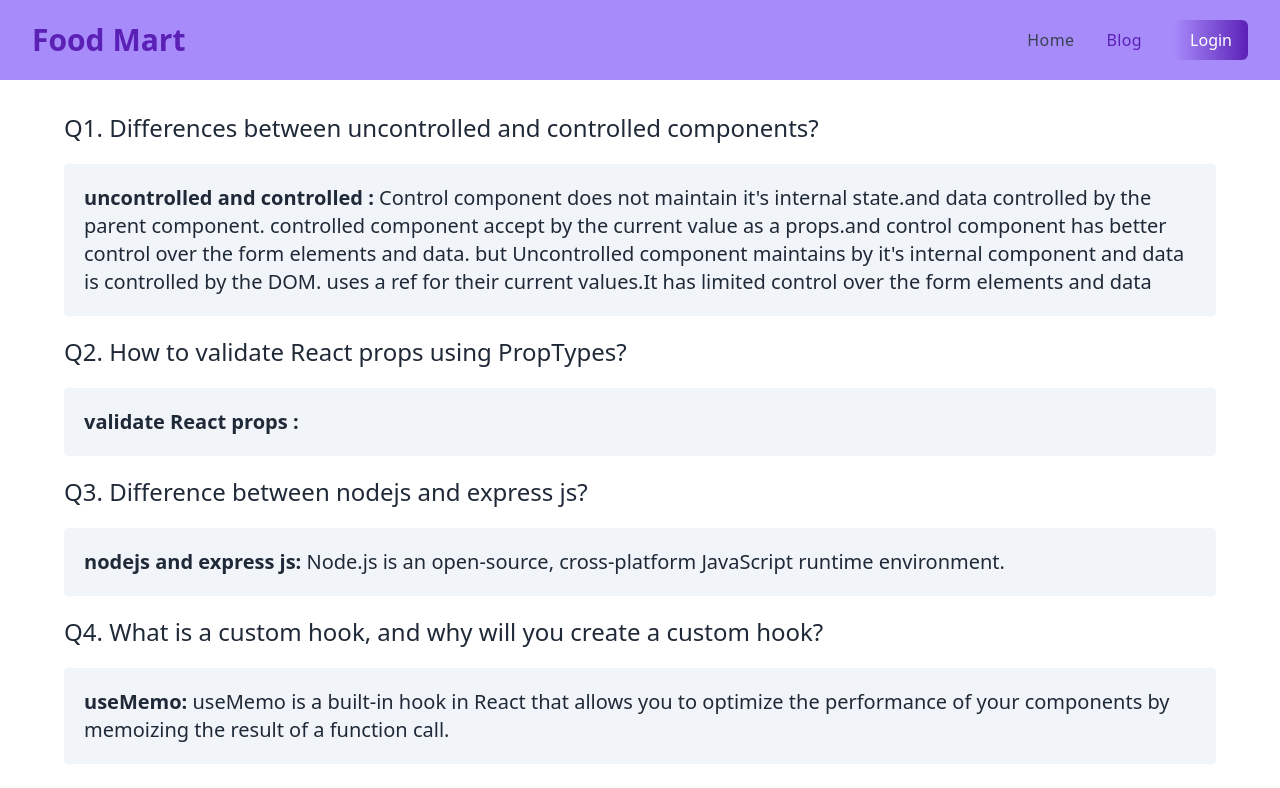
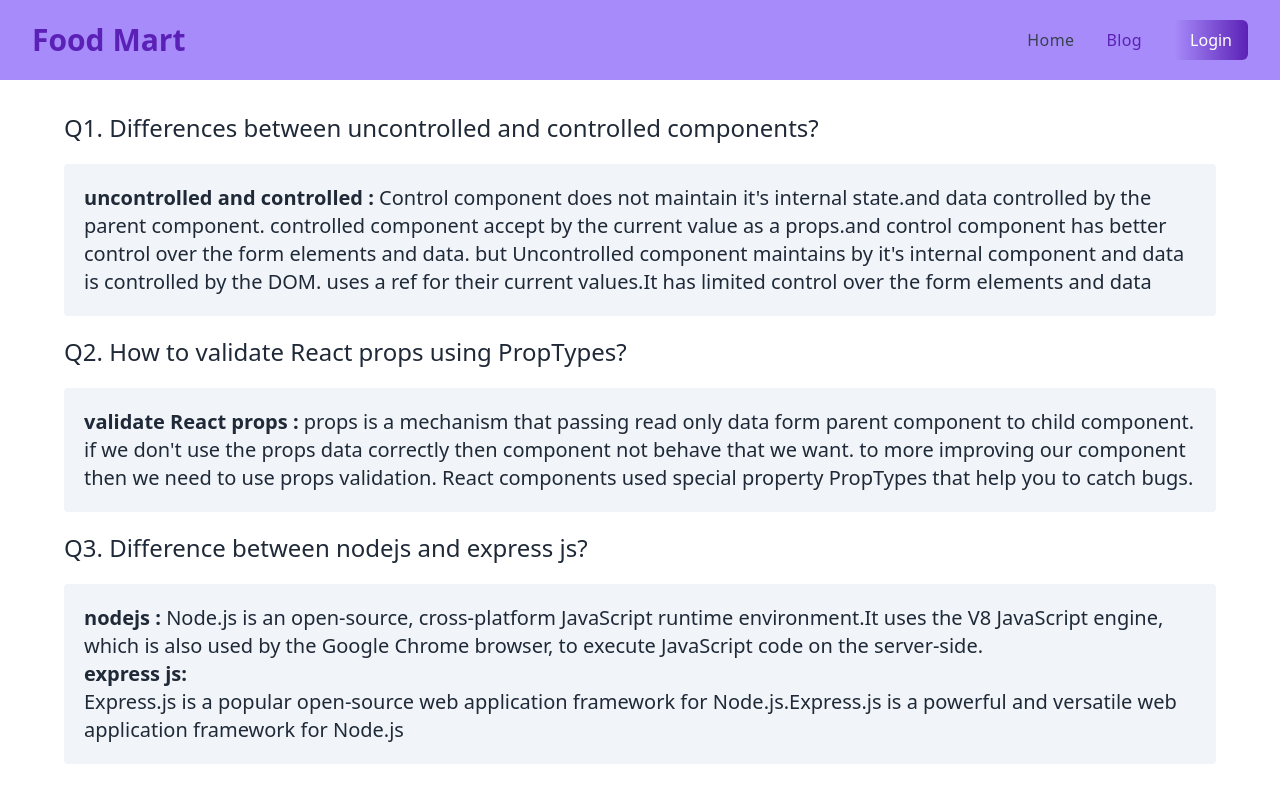
Before and after one commit to shukumar-542/chef-recipe-client, a React (Vite) app: page /blog in a window 1280 px wide. Shown: the top 788 px of the page. Built offline with nearby package versions, Linux system fonts and the light colour scheme; no server answers.

Commit message:
added error page

```diff
--- a/src/Pages/Blog/Blog.jsx
+++ b/src/Pages/Blog/Blog.jsx
@@ -23,6 +23,10 @@ const Blog = () => {
                 <div className='my-5 bg-slate-100 p-5 rounded text-xl'>
                     <p>
                         <span className='font-bold'>validate React props : </span>
+                        props is a mechanism that passing read only data form parent component to
+                         child component. if we don't use the props data correctly then component not
+                         behave that we want. to more improving  our component then we need to use props validation.
+                         React components used special property PropTypes that help you to catch bugs.
 
                     </p>
                 </div>
@@ -31,8 +35,13 @@ const Blog = () => {
                 <h1 className='text-2xl'> Q3. Difference between nodejs and express js?</h1>
                 <div className='my-5 bg-slate-100 p-5 rounded text-xl'>
                     <p>
-                    <span className='font-bold'>nodejs and express js: </span>
-                    Node.js is an open-source, cross-platform JavaScript runtime environment.
+                        <span className='font-bold'>nodejs : </span>
+                        Node.js is an open-source, cross-platform JavaScript runtime environment.It uses the V8
+                        JavaScript engine, which is also used by the Google Chrome browser, to execute JavaScript code on the server-side.
+
+                        <p className='font-bold'>express js: </p>
+
+                        Express.js is a popular open-source web application framework for Node.js.Express.js is a powerful and versatile web application framework for Node.js
 
                     </p>
                 </div>
@@ -40,9 +49,11 @@ const Blog = () => {
                 <h1 className='text-2xl'>Q4. What is a custom hook, and why will you create a custom hook?</h1>
                 <div className='my-5 bg-slate-100 p-5 rounded text-xl'>
                     <p>
-                    <span className='font-bold'>useMemo: </span>
-                   useMemo  is a built-in hook in React that allows you to optimize
-                    the performance of your components by memoizing the result of a function call.
+                        <span className='font-bold'>Custom hook: </span>
+                        Custom hook is a special kind of function that allow to share the logic between other component.
+                        for using custom hook it can easy to share logic and it's logic is isolated. By creating a custom
+                        hook, you can abstract away the implementation details of that logic and expose a simpler, more concise API for other components to use.
+
                     </p>
                 </div>
 
--- /dev/null
+++ b/src/Pages/ErrorPage/ErrorPage.jsx
@@ -0,0 +1,21 @@
+import React from 'react';
+import { Link, useRouteError } from 'react-router-dom';
+import notfound from  '../../assets/notfound.jpg'
+
+const ErrorPage = () => {
+    const { error, status } = useRouteError()
+    return (
+        <div className='flex flex-col items-center justify-center h-screen p-16  text-gray-900'>
+            <img src={notfound} alt="" />
+            <Link
+              to='/'
+              className='px-8 py-3 font-semibold rounded bg-cyan-200 text-gray-900'
+            >
+              Back to homepage
+            </Link>
+
+        </div>
+    );
+};
+
+export default ErrorPage;
--- a/src/routes/Route.jsx
+++ b/src/routes/Route.jsx
@@ -6,11 +6,13 @@ import Blog from '../Pages/Blog/Blog';
 import Login from '../Pages/Login/Login/Login';
 import Register from '../Pages/Login/Register/Register';
 import ChefRecipe from '../Pages/ChefRecipe/ChefRecipe';
+import ErrorPage from '../Pages/ErrorPage/ErrorPage';
 
 const route = createBrowserRouter([
     {
         path : '/',
         element : <Main></Main>,
+        errorElement : <ErrorPage></ErrorPage>,
         children :[
             {
                 path :'/',
```
Also changed, not shown: src/assets/error.jpg (added), src/assets/notfound.jpg (added). Lines whose indentation alone changed are shown as unchanged.
